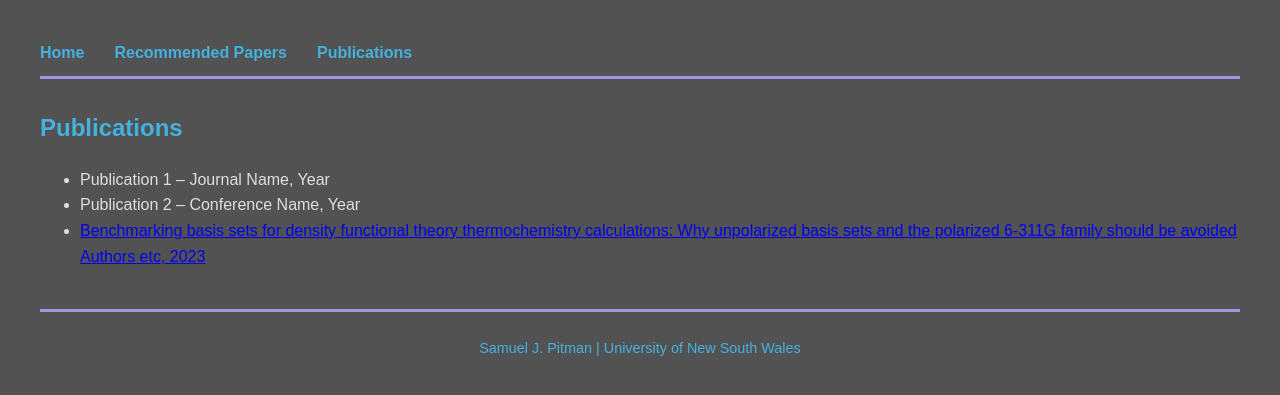
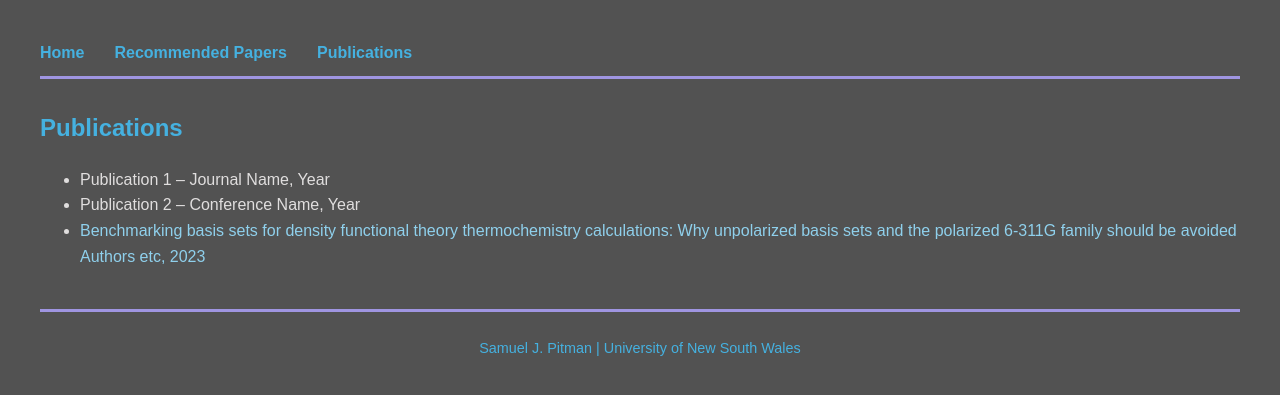
Before and after one commit to SamuelPitman/SamuelPitman.github.io, a Jekyll site: the page built from publications.md, in a window 1280 px wide. Shown: the top 395 px of the page. Built offline with Jekyll 4.4.1, drawn with Linux system fonts in a browser that asks for light colours.

Commit message:
Update style.css
Changed hyperlink details

```diff
--- a/assets/style.css
+++ b/assets/style.css
@@ -40,3 +40,17 @@ footer {
   color: #45B1E0;
   text-align: center;
 }
+
+a {
+  color: #8FD0EC;
+  text-decoration: none;
+}
+a:hover {
+  color: #D4EBCC;
+  text-decoration: underline;
+}
+
+a:visited {
+  color: #C5BFED;
+  text-decoration: none;
+}
```
